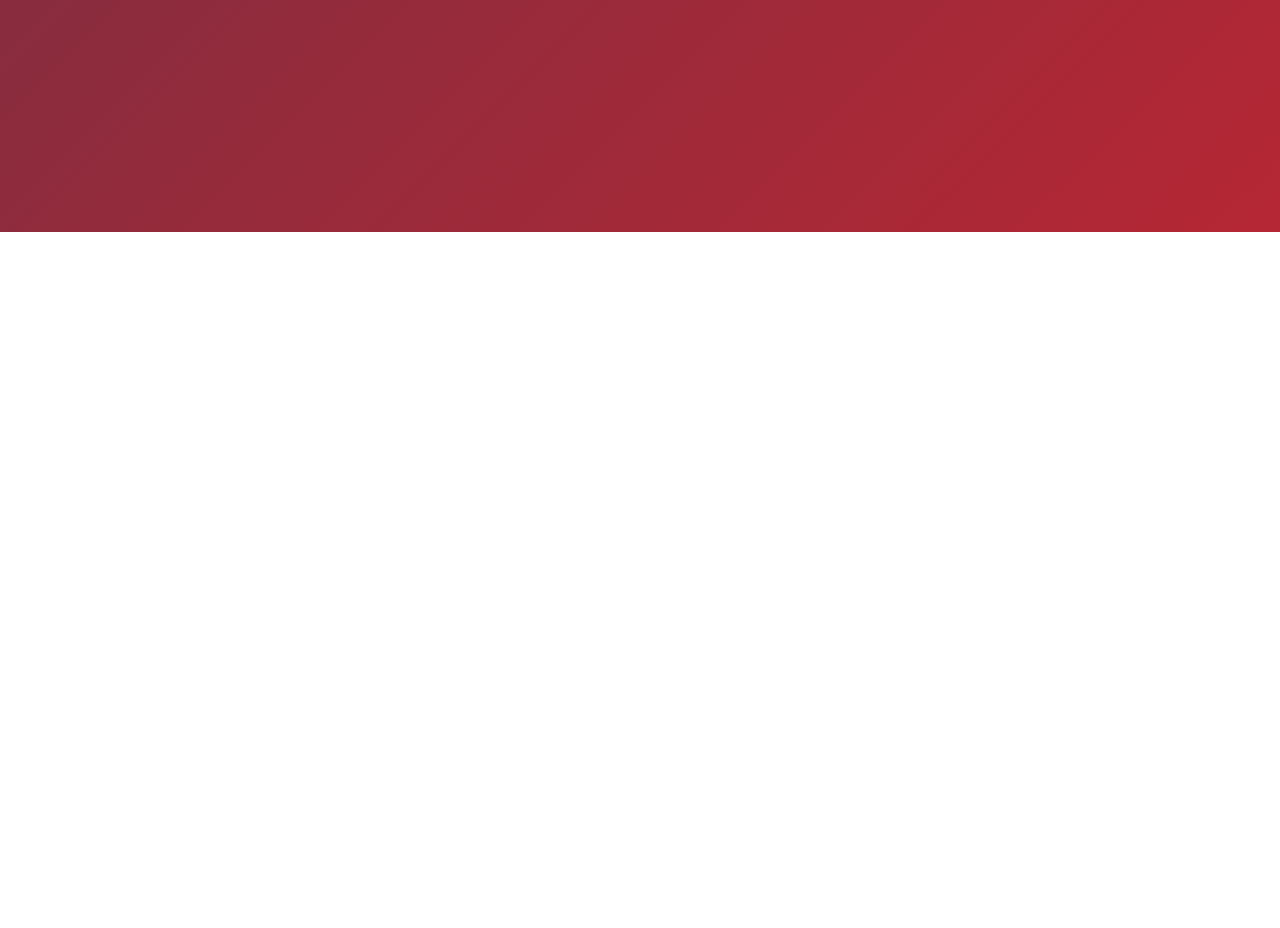
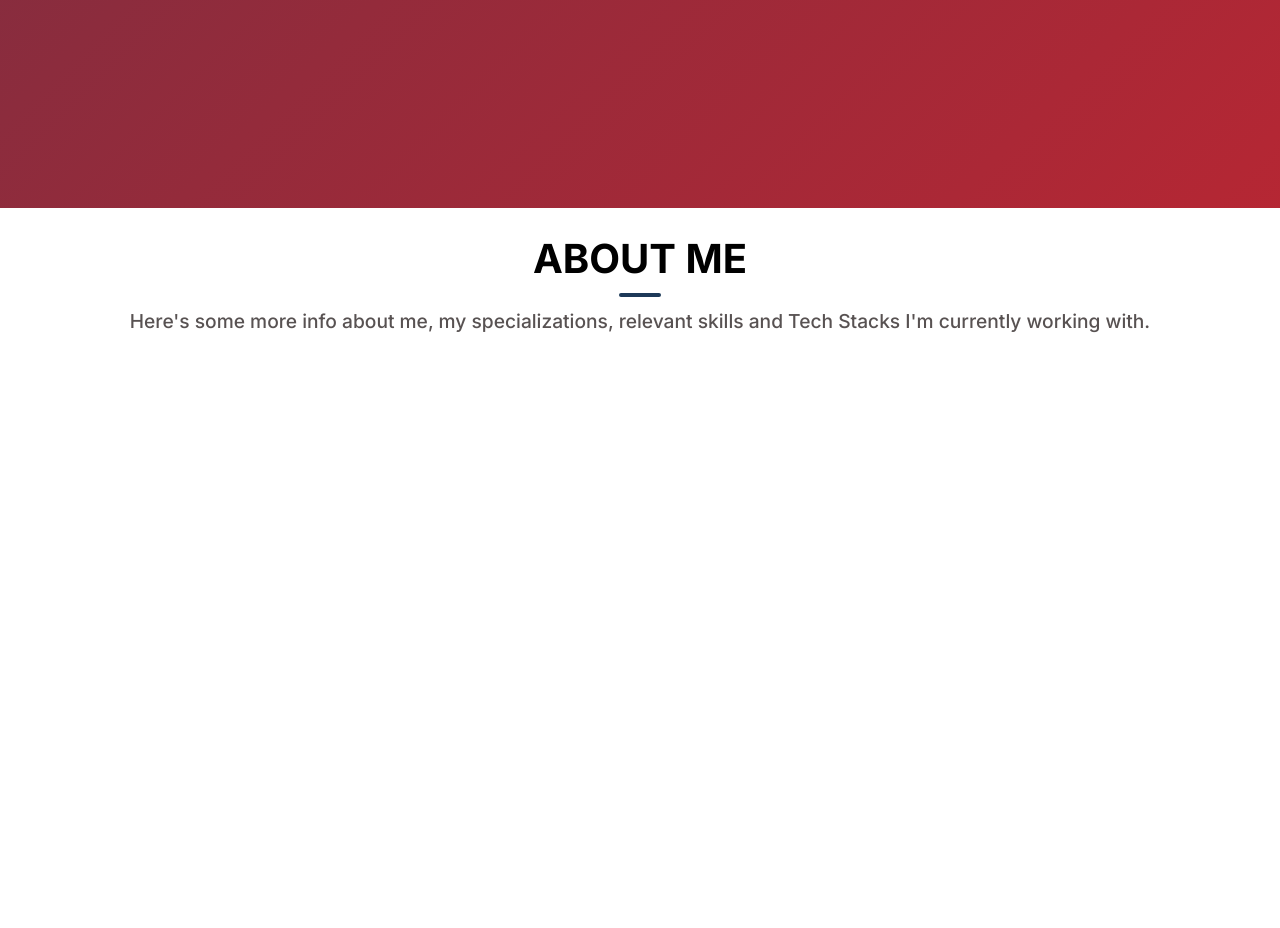
Before and after one commit to andreacostabz/Andre-Esau-Acosta-Portfolio, a plain HTML site: page index.html in a window 1280 px wide. Shown: the part 568-1496 px from the top of the page. Before the commit the page ends 800 px from the top, so only its background shows below. Drawn offline with nearby package versions, Linux system fonts and the light colour scheme; a web font is replaced by a local one.

Commit message:
add abput section html and basic styling and fix navbar position

```diff
--- a/index.html
+++ b/index.html
@@ -35,5 +35,11 @@
                 <li><i class="fab fa-instagram"></i></li>
             </ul>
         </section>
+        <section class="about">
+                <h2>ABOUT ME</h2>
+                <hr class="blue">
+                <p>Here's some more info about me, my specializations, relevant skills and Tech Stacks I'm currently working with.</p>
+            </div>
+        </section>
     </body>
 </html>
--- a/styles.css
+++ b/styles.css
@@ -14,6 +14,8 @@ nav.top-nav {
     padding-right: 12px;
     font-family: 'Inter', sans-serif;
     background: rgba(5, 60, 94, 0.8);
+    font-weight: 400;
+    position: fixed;
 }
 
 nav.top-nav ul{
@@ -119,3 +121,35 @@ ul.socials li:hover {
     color: white;
     transform: scale(1.5);
 }
+
+section.about {
+    display: flex;
+    flex-direction: column;
+    height: 100vh;
+    align-items: center;
+    justify-content: flex-start;
+}
+
+section.about h2 {
+    font-family: 'Inter', sans-serif;
+    font-size: 2.5em;
+    font-weight: 700;
+    margin-top: 2%;
+    margin-bottom: 10px;
+}
+
+hr.blue {
+    padding: 2px;
+    width: 3%;
+    border-radius: 50px;
+    border: none;
+    background-color: #1d3958;
+    margin-bottom: 12px;
+}
+
+section.about p {
+    font-size: 1.2em;
+    color: rgb(88, 82, 82);
+    font-family: 'Inter', sans-serif;
+    font-weight: 500;
+}
```
